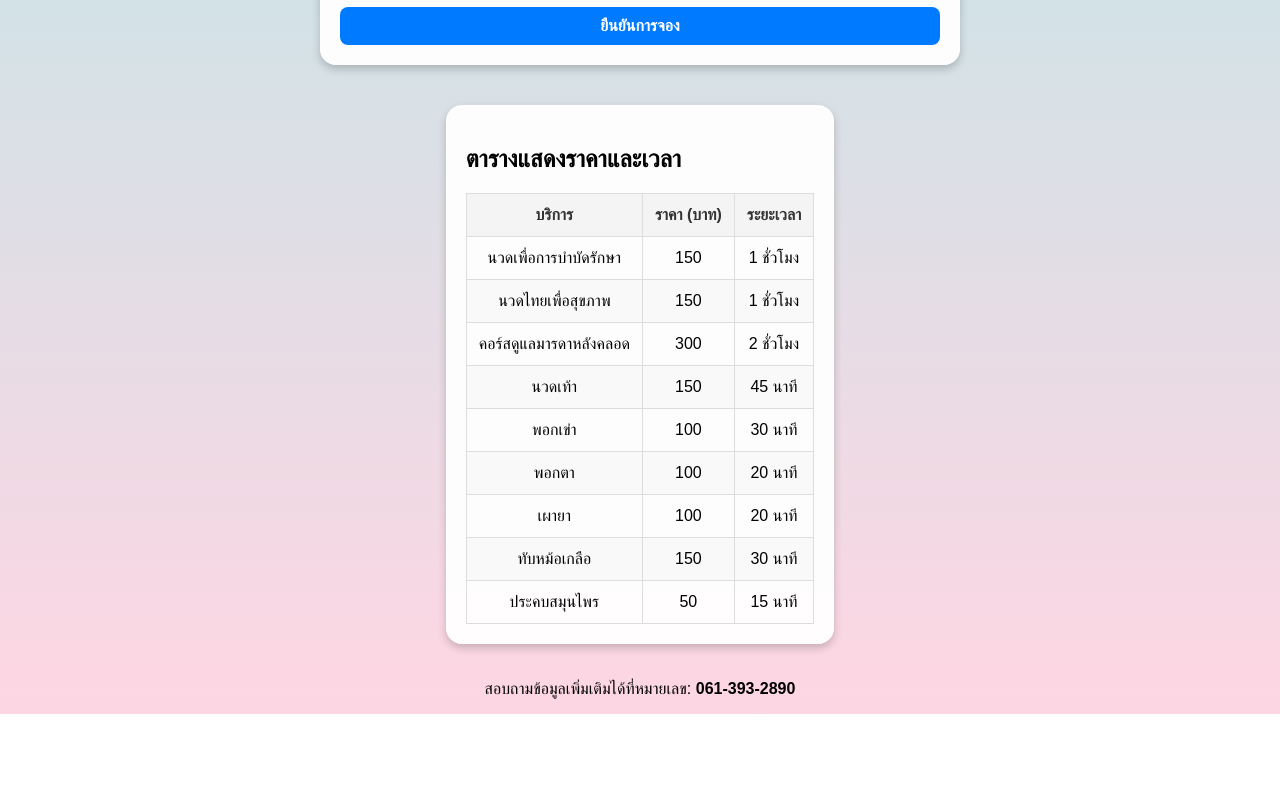
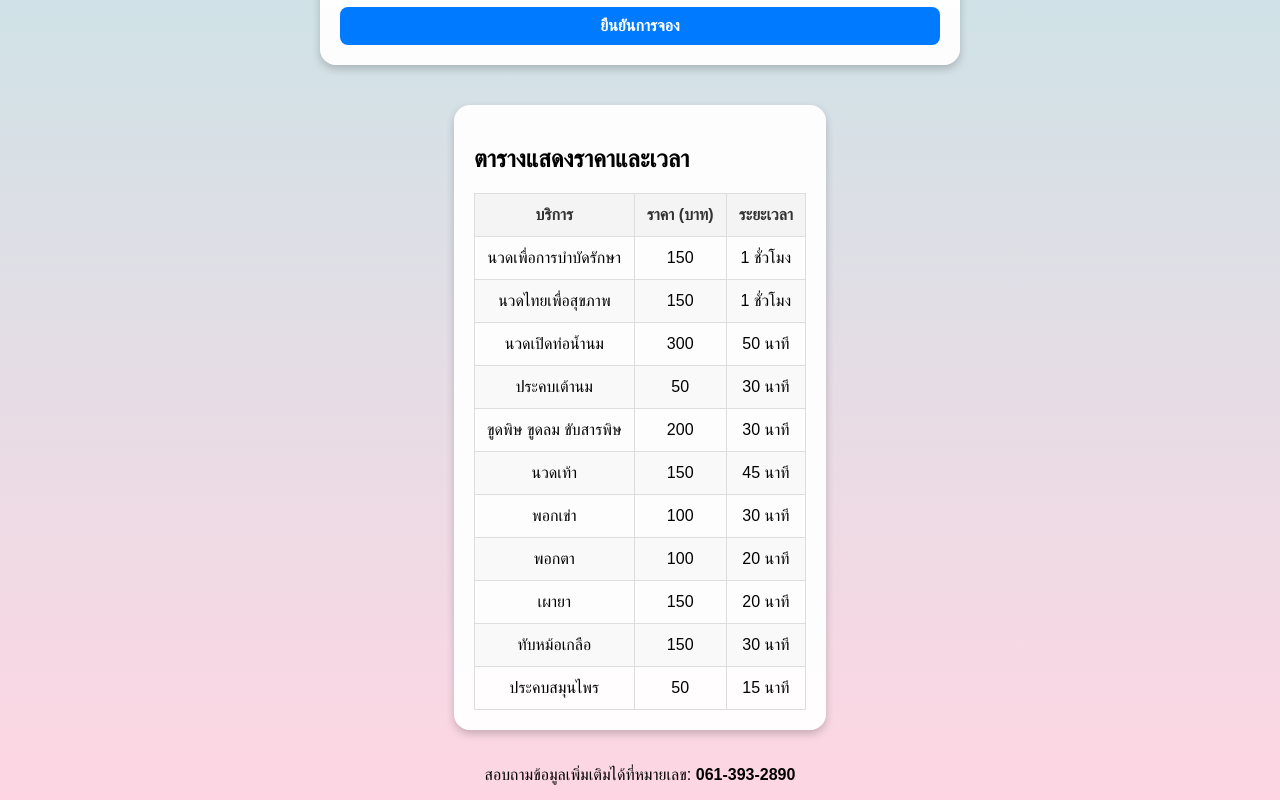
Before and after one commit to PtuBooking/PTUBookinkk, a plain HTML site: page index.html in a window 1280 px wide. Shown: the part 681-1481 px from the top of the page. Before the commit the page ends 1395 px from the top, so only its background shows below. Drawn offline with Linux system fonts and the light colour scheme.

Commit message:
Update index.html

```diff
--- a/index.html
+++ b/index.html
@@ -133,7 +133,9 @@
                 <option value="">เลือกวิธีการรักษา</option>
                 <option value="นวดเพื่่อการบำบัดรักษา">นวดเพื่่อการบำบัดรักษา</option>
                 <option value="นวดไทยเพื่อสุขภาพ">นวดไทยเพื่อสุขภาพ</option>
-                <option value="คอร์สดูแลมารดาหลังคลอด">คอร์สดูแลมารดาหลังคลอด</option>
+                <option value="นวดเปิดท่อน้ำนม">นวดเปิดท่อน้ำนม</option>
+                <option value="ประคบเต้านม">ประคบเต้านม</option>
+                <option value="ขูดพิษ ขูดลม ขับสารพิษ">ขูดพิษ ขูดลม ขับสารพิษ</option>
                 <option value="นวดเท้า">นวดเท้า</option>
                 <option value="พอกเข่า">พอกเข่า</option>
                 <option value="พอกตา">พอกตา</option>
@@ -174,9 +176,19 @@
                     <td>1 ชั่วโมง</td>
                 </tr>
                 <tr>
-                    <td>คอร์สดูแลมารดาหลังคลอด</td>
+                    <td>นวดเปิดท่อน้ำนม</td>
                     <td>300</td>
-                    <td>2 ชั่วโมง</td>
+                    <td>50 นาที</td>
+                </tr>
+                <tr>
+                    <td>ประคบเต้านม</td>
+                    <td>50</td>
+                    <td>30 นาที</td>
+                </tr>
+                <tr>
+                    <td>ขูดพิษ ขูดลม ขับสารพิษ</td>
+                    <td>200</td>
+                    <td>30 นาที</td>
                 </tr>
                 <tr>
                     <td>นวดเท้า</td>
@@ -195,7 +207,7 @@
                 </tr>
                 <tr>
                     <td>เผายา</td>
-                    <td>100</td>
+                    <td>150</td>
                     <td>20 นาที</td>
                 </tr>
                 <tr>
```
